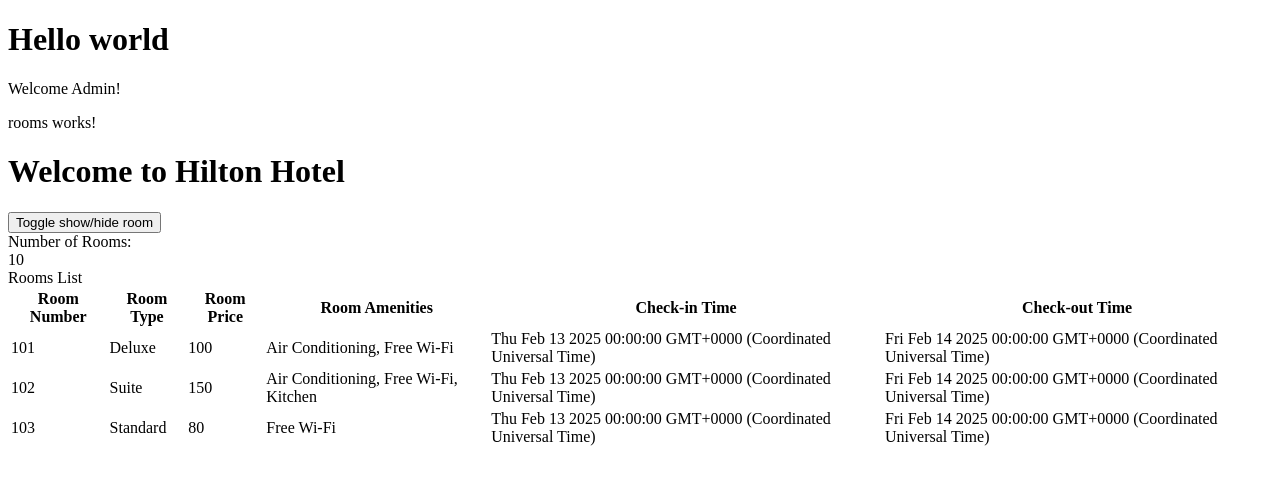
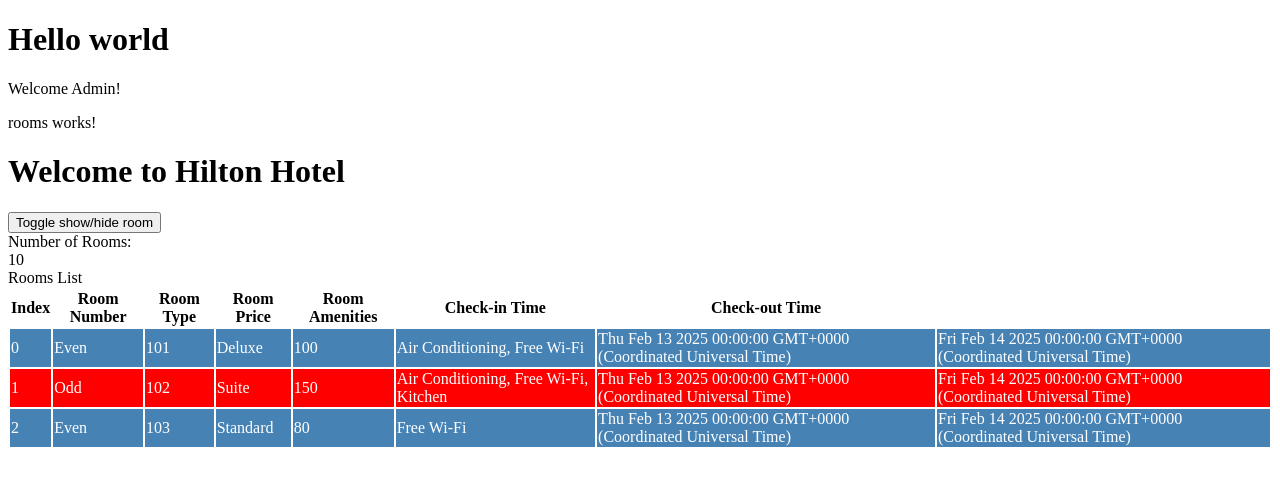
Before and after one commit to guitiorr/angular-demo, an Angular app: page / in a window 1280 px wide. Shown: the top 486 px of the page. Built offline with nearby package versions, Linux system fonts and the light colour scheme.

Commit message:
ng class even odd colors

```diff
--- a/src/app/rooms/rooms.component.html
+++ b/src/app/rooms/rooms.component.html
@@ -16,6 +16,7 @@
 
     <table>
       <tr>
+        <th>Index</th>
         <th>Room Number</th>
         <th>Room Type</th>
         <th>Room Price</th>
@@ -23,8 +24,10 @@
         <th>Check-in Time</th>
         <th>Check-out Time</th>
       </tr>
-      @for (room of roomList; track room.roomNumber) {
-        <tr>
+      @for (room of roomList; track room.roomNumber; let i = $index) {
+        <tr class="{{ i % 2 === 0 ? 'even' : 'odd' }}">
+          <td>{{ i }}</td>
+          <td>{{ i % 2 === 0 ? "Even" : "Odd" }}</td>
           <td>{{ room.roomNumber }}</td>
           <td>{{ room.roomType }}</td>
           <td>{{ room.price }}</td>
@@ -34,5 +37,6 @@
         </tr>
       }
     </table>
+
   </div>
 }
--- a/src/app/rooms/rooms.component.scss
+++ b/src/app/rooms/rooms.component.scss
@@ -0,0 +1,9 @@
+.even {
+  background-color: steelblue;
+  color: white;
+}
+
+.odd {
+  background-color: red;
+  color: white;
+}
```
